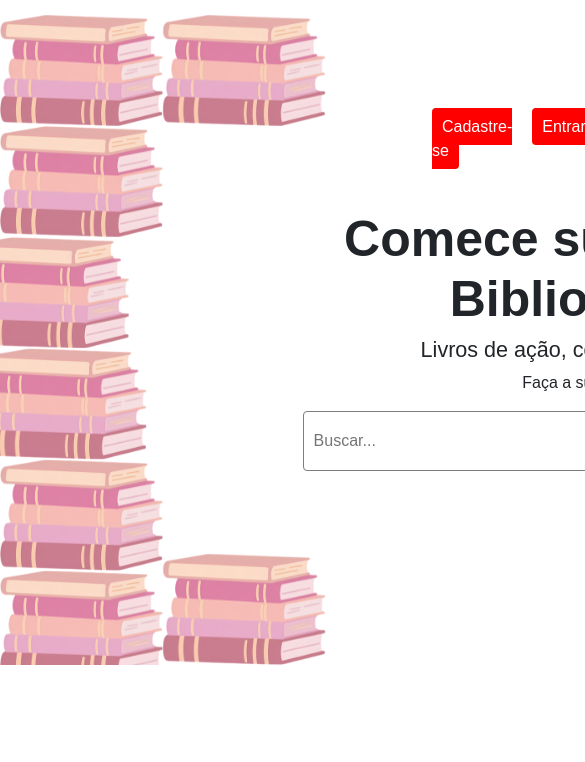
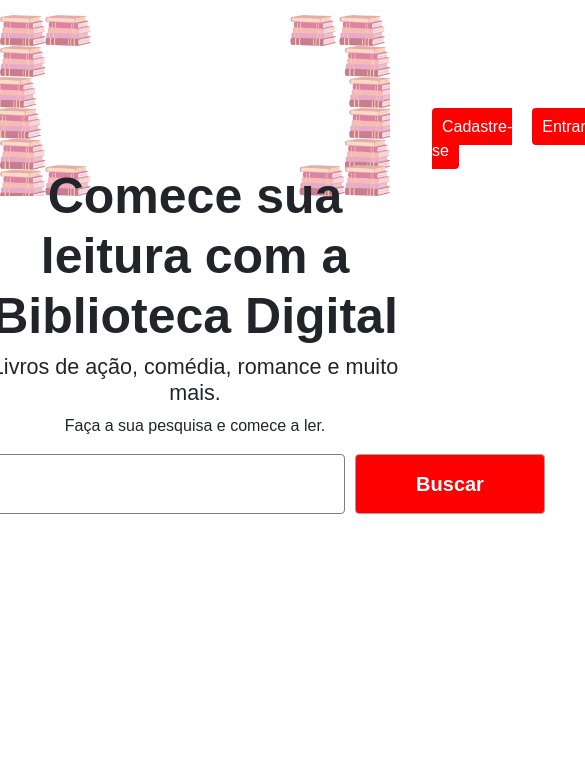
Before and after one commit to Dev-Andreson/Bliblioteca, a plain HTML site: page index.html in a window 390 px wide. Shown: the top 762 px of the page, 585 px wide, since content can reach past the window. Drawn offline with nearby package versions, Linux system fonts and the light colour scheme.

Commit message:
Responsividade 0

```diff
--- a/index.html
+++ b/index.html
@@ -37,6 +37,8 @@
     </header>
 
     <main>
+
+        <img src="assets/midia/background.png" alt="">
 
         <section class="hero-section">
             <div class="container">
--- a/styles.css
+++ b/styles.css
@@ -60,13 +60,20 @@ header {
 }
 
 main {
-    width: 1305px;
+    width: 100%;
     position: absolute;
     z-index: 0;
 
+    img {
+        width: 100%;
+        overflow-x: none;
+        position: absolute;
+    }
+
     .hero-section {
+        width: clamp(100%, 50%, 100%);
         height: 650px;
-        background-image: url("assets/midia/background.png");
+        position: relative;
 
         .container {
             height: 100%;
```
Also changed, not shown: src/livros/livros.html (+1 -1 lines).
